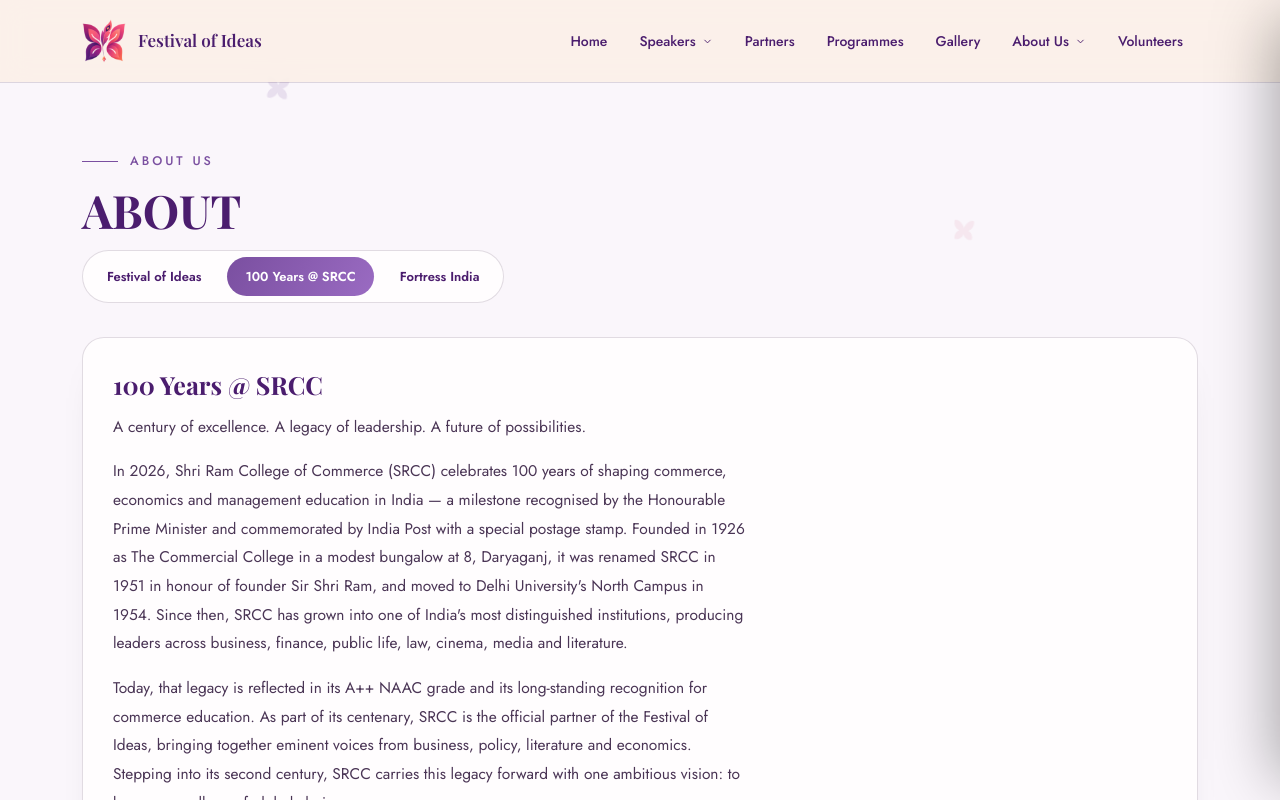
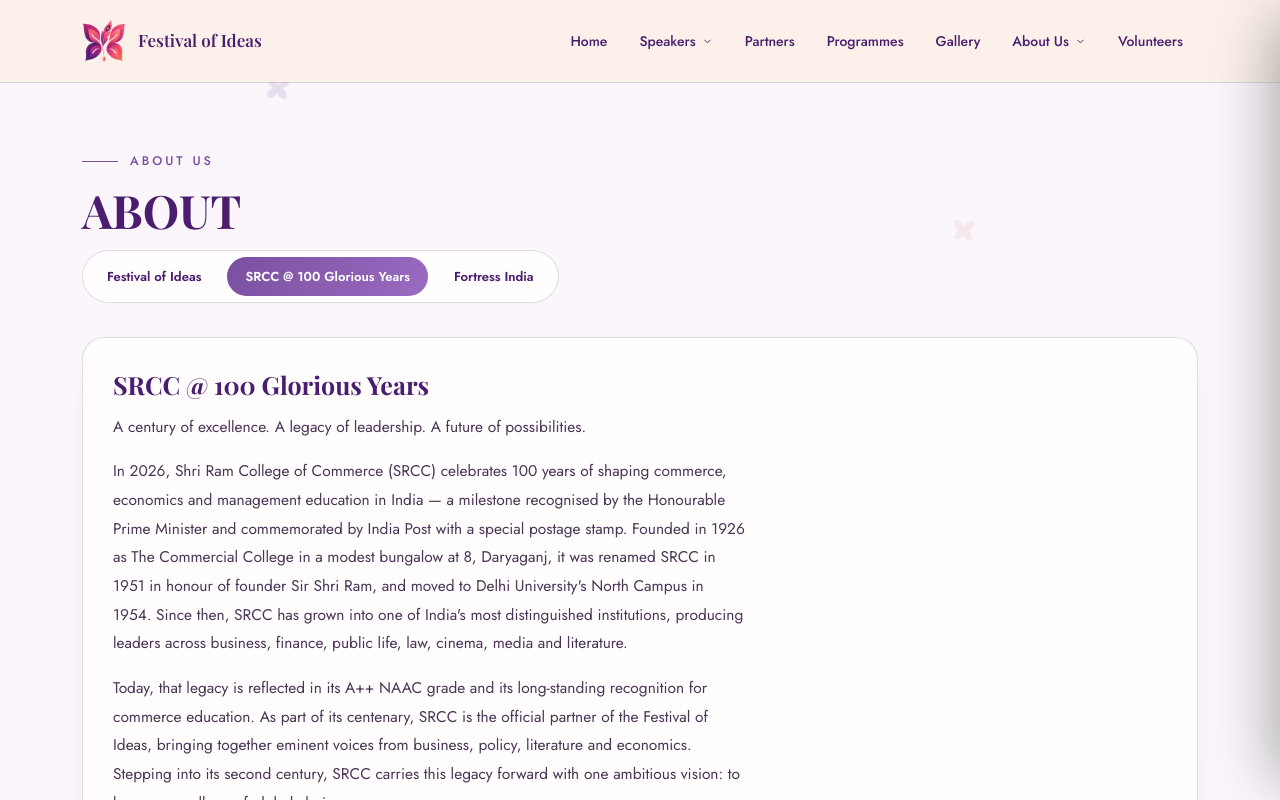
Before and after one commit to shreshthasarraf/foi-delhi-website, a Next.js app: page /about in a window 1280 px wide. Shown: the top 800 px of the page. Built offline with nearby package versions, Linux system fonts and the light colour scheme; a web font is replaced by a local one.

Commit message:
Rename SRCC centenary tab; update home About copy

```diff
--- a/components/AboutView.js
+++ b/components/AboutView.js
@@ -16,7 +16,7 @@
   ),
   '100-years-of-srcc': (
     <>
-      <h3>100 Years @ SRCC</h3>
+      <h3>SRCC @ 100 Glorious Years</h3>
       <div className="about-copy">
         <p>A century of excellence. A legacy of leadership. A future of possibilities.</p>
         <p>In 2026, Shri Ram College of Commerce (SRCC) celebrates 100 years of shaping commerce, economics and management education in India — a milestone recognised by the Honourable Prime Minister and commemorated by India Post with a special postage stamp. Founded in 1926 as The Commercial College in a modest bungalow at 8, Daryaganj, it was renamed SRCC in 1951 in honour of founder Sir Shri Ram, and moved to Delhi University&apos;s North Campus in 1954. Since then, SRCC has grown into one of India&apos;s most distinguished institutions, producing leaders across business, finance, public life, law, cinema, media and literature.</p>
--- a/data/about.js
+++ b/data/about.js
@@ -1,6 +1,6 @@
 // About Us sub-pages: /about/[slug]. First entry with `default` is what /about shows.
 export const aboutSections = [
   { slug: 'festival-of-ideas', tab: 'Festival of Ideas' },
-  { slug: '100-years-of-srcc', tab: '100 Years @ SRCC', default: true },
+  { slug: '100-years-of-srcc', tab: 'SRCC @ 100 Glorious Years', default: true },
   { slug: 'fortress-india', tab: 'Fortress India' },
 ];
```
Also changed, not shown: app/page.js (+2 -6 lines).
